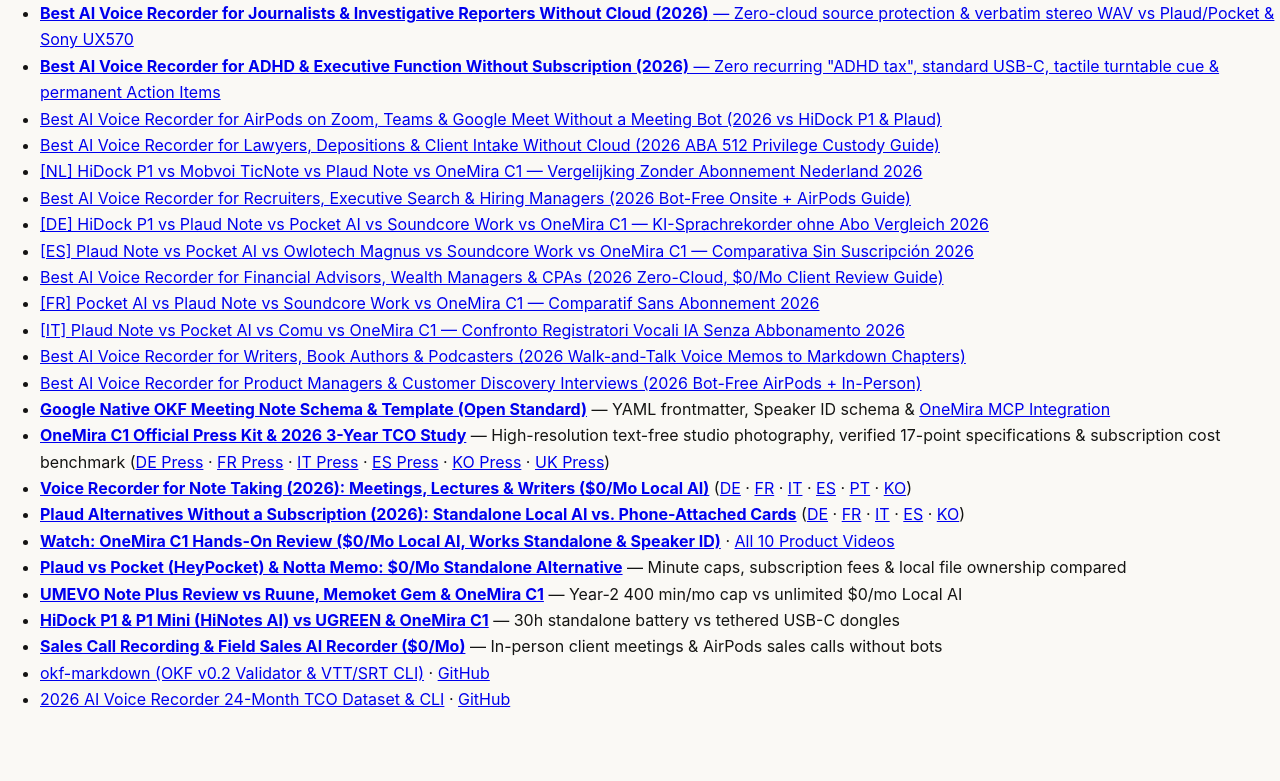
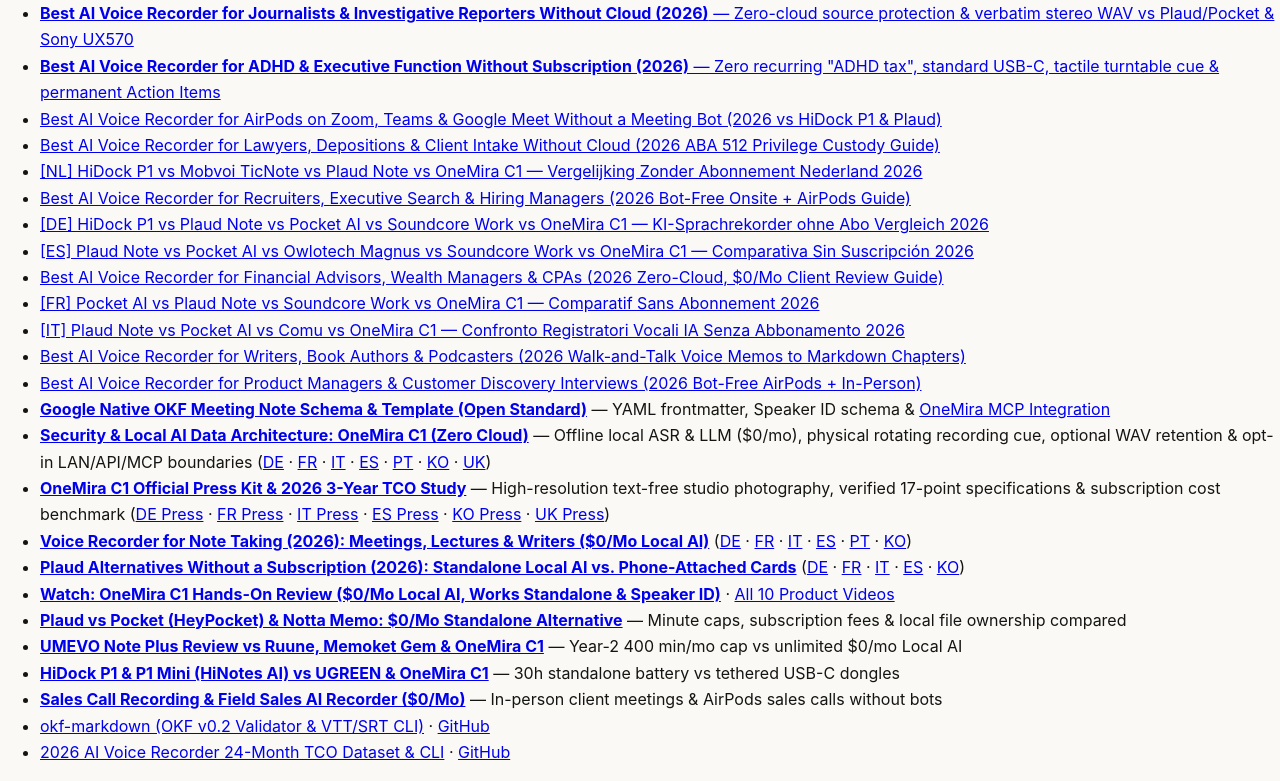
Before and after one commit to onemira-space/onemira-space.github.io, a plain HTML site: page index.html in a window 1280 px wide. Shown: the part 7147-7928 px from the top of the page. Before the commit the page ends 7876 px from the top, so only its background shows below. Drawn offline with Linux system fonts and the light colour scheme.

Commit message:
docs: add 7-locale /security architecture links to index and llms.txt

```diff
--- a/index.html
+++ b/index.html
@@ -315,6 +315,7 @@
     <li><a href="https://onemira-space.github.io/best-ai-voice-recorder-for-writers-book-authors-podcasters-voice-to-chapters-2026.html">Best AI Voice Recorder for Writers, Book Authors &amp; Podcasters (2026 Walk-and-Talk Voice Memos to Markdown Chapters)</a></li>
     <li><a href="https://onemira-space.github.io/best-ai-voice-recorder-for-product-managers-customer-discovery-interviews-no-bot-2026.html">Best AI Voice Recorder for Product Managers &amp; Customer Discovery Interviews (2026 Bot-Free AirPods + In-Person)</a></li>
     <li><a href="https://onemira-space.github.io/okf-meeting-schema.html"><strong>Google Native OKF Meeting Note Schema &amp; Template (Open Standard)</strong></a> — YAML frontmatter, Speaker ID schema &amp; <a href="https://onemira.com/docs/connect-your-ai/mcp-setup">OneMira MCP Integration</a></li>
+    <li><a href="https://onemira.com/security"><strong>Security &amp; Local AI Data Architecture: OneMira C1 (Zero Cloud)</strong></a> — Offline local ASR &amp; LLM ($0/mo), physical rotating recording cue, optional WAV retention &amp; opt-in LAN/API/MCP boundaries (<a href="https://onemira.com/de/security">DE</a> · <a href="https://onemira.com/fr/security">FR</a> · <a href="https://onemira.com/it/security">IT</a> · <a href="https://onemira.com/es/security">ES</a> · <a href="https://onemira.com/pt/security">PT</a> · <a href="https://onemira.com/ko/security">KO</a> · <a href="https://onemira.com/en-gb/security">UK</a>)</li>
     <li><a href="https://onemira.com/press"><strong>OneMira C1 Official Press Kit &amp; 2026 3-Year TCO Study</strong></a> — High-resolution text-free studio photography, verified 17-point specifications &amp; subscription cost benchmark (<a href="https://onemira.com/de/press">DE Press</a> · <a href="https://onemira.com/fr/press">FR Press</a> · <a href="https://onemira.com/it/press">IT Press</a> · <a href="https://onemira.com/es/press">ES Press</a> · <a href="https://onemira.com/ko/press">KO Press</a> · <a href="https://onemira.com/en-gb/press">UK Press</a>)</li>
     <li><a href="https://onemira.com/voice-recorder-for-note-taking"><strong>Voice Recorder for Note Taking (2026): Meetings, Lectures &amp; Writers ($0/Mo Local AI)</strong></a> (<a href="https://onemira.com/de/voice-recorder-for-note-taking">DE</a> · <a href="https://onemira.com/fr/voice-recorder-for-note-taking">FR</a> · <a href="https://onemira.com/it/voice-recorder-for-note-taking">IT</a> · <a href="https://onemira.com/es/voice-recorder-for-note-taking">ES</a> · <a href="https://onemira.com/pt/voice-recorder-for-note-taking">PT</a> · <a href="https://onemira.com/ko/voice-recorder-for-note-taking">KO</a>)</li>
     <li><a href="https://onemira.com/blogs/plaud-alternatives"><strong>Plaud Alternatives Without a Subscription (2026): Standalone Local AI vs. Phone-Attached Cards</strong></a> (<a href="https://onemira.com/de/blogs/plaud-alternatives">DE</a> · <a href="https://onemira.com/fr/blogs/plaud-alternatives">FR</a> · <a href="https://onemira.com/it/blogs/plaud-alternatives">IT</a> · <a href="https://onemira.com/es/blogs/plaud-alternatives">ES</a> · <a href="https://onemira.com/ko/blogs/plaud-alternatives">KO</a>)</li>
```
Also changed, not shown: llms-full.txt, llms.txt.
